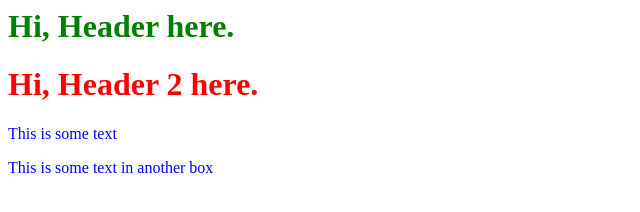
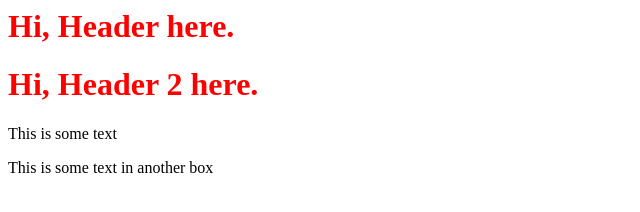
Before and after one commit to heatherm/webfr, a plain HTML site: page index.html in a window 1280 px wide. Shown: the whole page, without its empty margins (0-640 px from the left). Drawn offline with Linux system fonts and the light colour scheme.

Commit message:
Update index.html

```diff
--- a/index.html
+++ b/index.html
@@ -1,13 +1,9 @@
 <html>
   <head>
-    <style>
-      h1 {color:red;}
-      p {color:blue;}
-    </style>
     <link rel="stylesheet" href="/styles.css">
   </head>
   <body>
-    <h1 style="color:green;">Hi, Header here.</h1>
+    <h1>Hi, Header here.</h1>
     <h1>Hi, Header 2 here.</h1>
     <p>This is some text</p>
     <p>This is some text in another box</p>
```
